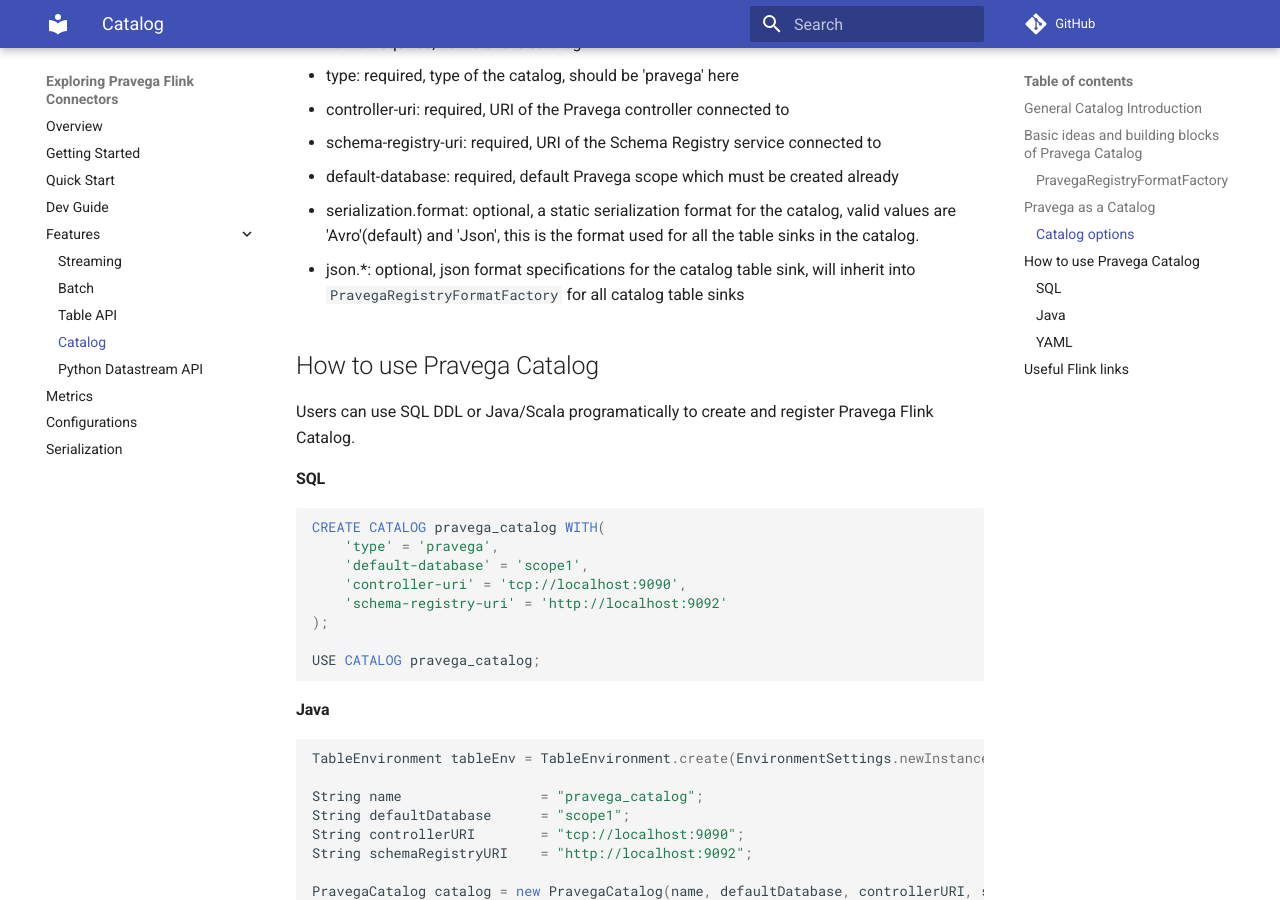
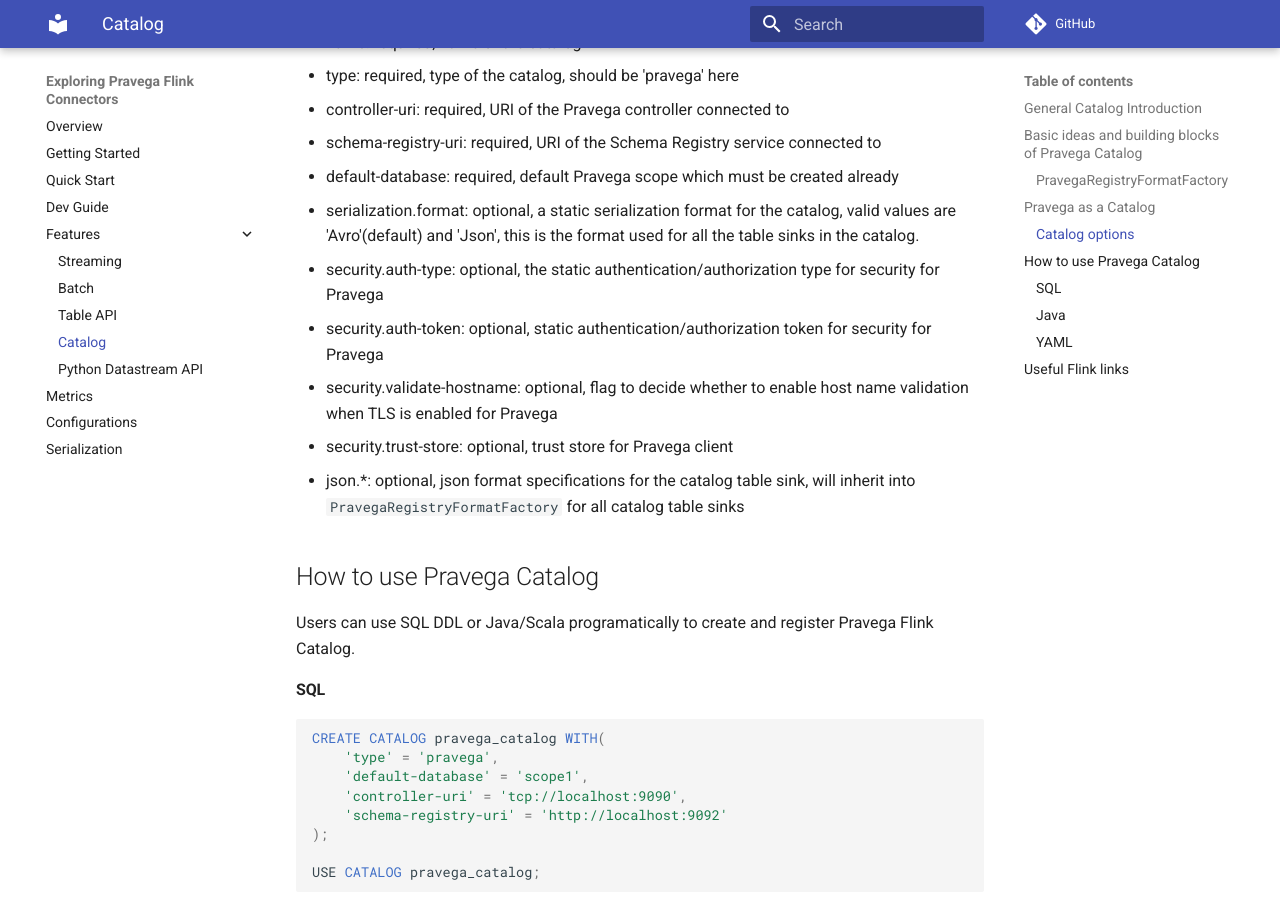
Before and after one commit to pravega/flink-connectors, an MkDocs documentation site: the page built from documentation/src/docs/catalog.md, in a window 1280 px wide and 900 px high, scrolled down 2574 px. Built offline with MkDocs 1.6.1 and Material for MkDocs 9.7.7, drawn with Linux system fonts in a browser that asks for light colours; comment, search, counter and statistics services are not loaded.

Commit message:
[issue-590] update catalog.md
Signed-off-by: Fan, Yang <fan.yang5@emc.com>

```diff
--- a/documentation/src/docs/catalog.md
+++ b/documentation/src/docs/catalog.md
@@ -86,6 +86,10 @@
 - schema-registry-uri: required, URI of the Schema Registry service connected to
 - default-database: required, default Pravega scope which must be created already
 - serialization.format: optional, a static serialization format for the catalog, valid values are 'Avro'(default) and 'Json', this is the format used for all the table sinks in the catalog.
+- security.auth-type: optional, the static authentication/authorization type for security for Pravega
+- security.auth-token: optional, static authentication/authorization token for security for Pravega
+- security.validate-hostname: optional, flag to decide whether to enable host name validation when TLS is enabled for Pravega
+- security.trust-store: optional, trust store for Pravega client
 - json.*: optional, json format specifications for the catalog table sink, will inherit into `PravegaRegistryFormatFactory` for all catalog table sinks
 
 ## How to use Pravega Catalog
```
